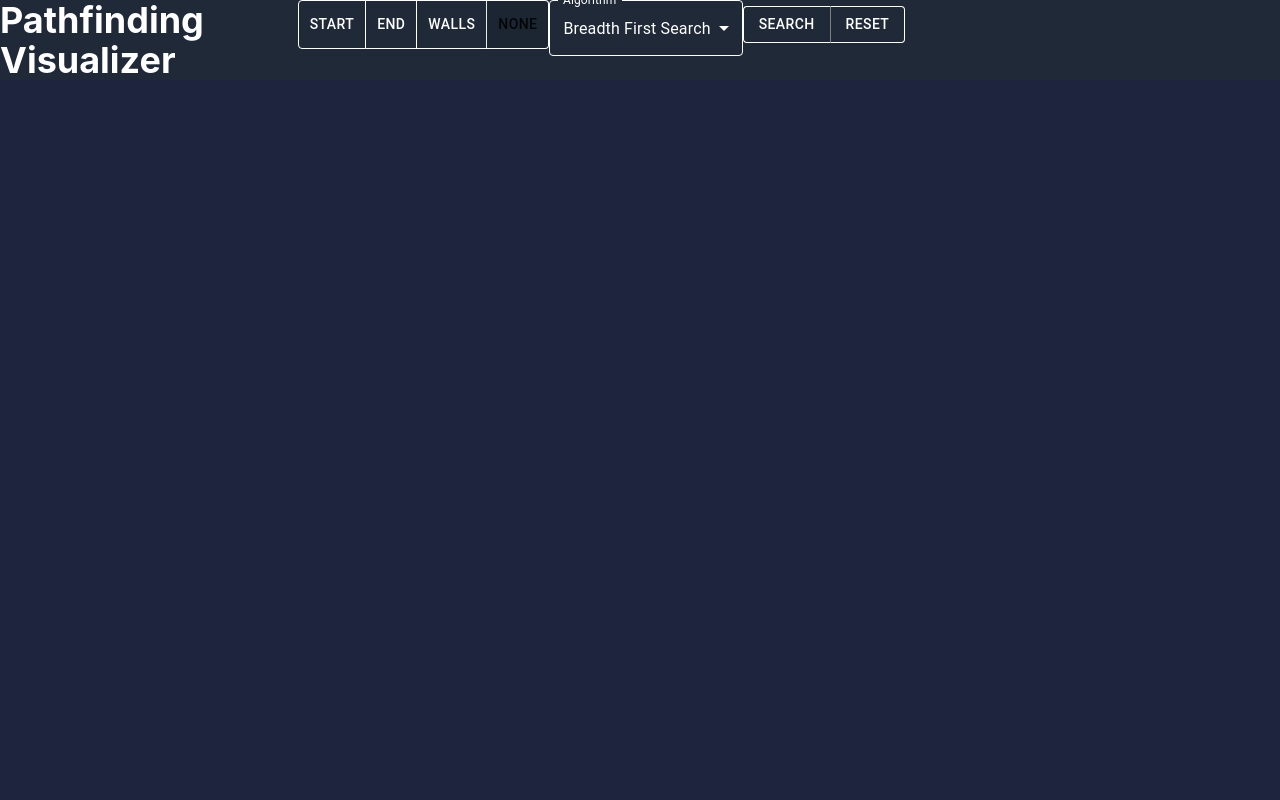
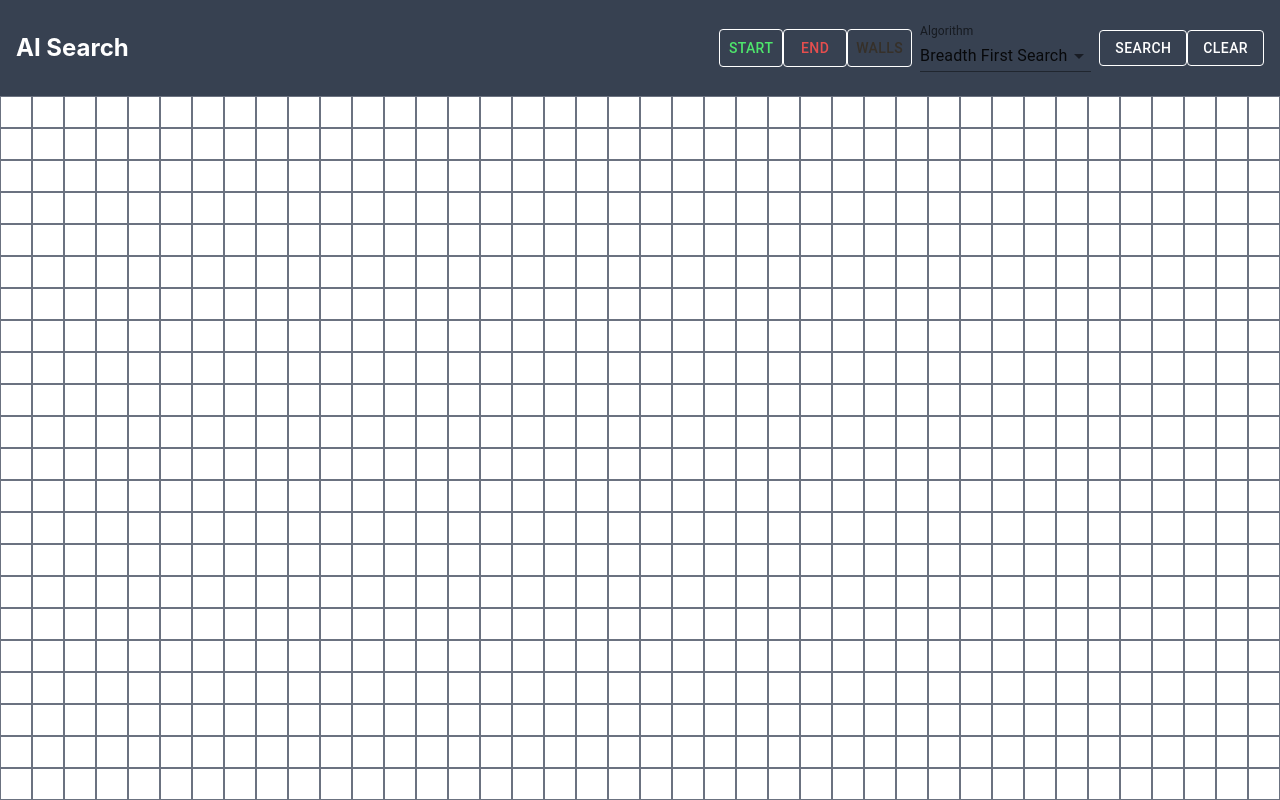
Before and after one commit to connoraleks/AISearch, a React (Create React App) app: page / in a window 1280 px wide. Built offline with nearby package versions, Linux system fonts and the light colour scheme; the HTML template or start-up script is replaced by a standard one.

Commit message:
restyled

```diff
--- a/src/components/Search.tsx
+++ b/src/components/Search.tsx
@@ -14,7 +14,8 @@ const Search = () => {
         wall: "#363029",
         visited: "#4e4ee6",
         path: "#e6e64e",
-        default: "#ffffff"
+        default: "#ffffff",
+        hover: "#1e243d"
     }
     // Algorithms for the search
     const algorithms = {
@@ -29,108 +30,263 @@ const Search = () => {
         walls: "walls",
         none: "none"
     }
+    // Number of rows for the grid, and number of columns for the grid, calculated from the size of the window given that each node is 32px by 32px
+    const numRows = Math.floor((window.innerHeight - 96) / 32); // 96px is the height of the header
+    const numCols = Math.floor(window.innerWidth / 32);
+
     // List of algorithms for the dropdown
     const algorithmList = Object.keys(algorithms);
     // State containing the algorithm to use
     const [algorithm, setAlgorithm] = useState<[string, (grid: Grid, startNode: Node, endNode: Node) => Node[]]>([algorithmList[2], algorithms[algorithmList[2] as keyof typeof algorithms]]);
     // State for the grid
-    const [grid, setGrid] = useState<Grid>(Utils.createGrid(25, 50));
+    const [grid, setGrid] = useState<Grid>(Utils.createGrid(numRows, numCols));
     // State for start node
     const [startNode, setStartNode] = useState<Node>();
     // State for end node
     const [endNode, setEndNode] = useState<Node>();
     // State containing nodes that are walls
     const [walls, setWalls] = useState<Node[]>([]);
-    // State to trigger the search
-    const [isSearching, setIsSearching] = useState<boolean>(false);
-    // State to trigger the clearing of the grid
-    const [isClearing, setIsClearing] = useState<boolean>(false);
-    // State containing whether or not the user is drawing; and if so, what they are drawing
+    // State containing the drawing mode
     const [drawing, setDrawing] = useState<string>(drawingStates.none);
+    // State containing whether or not the user is dragging while drawing
+    const [isDragging, setIsDragging] = useState<boolean>(false);
+    // State containing whether or not the user is erasing walls
+    const [isErasing, setIsErasing] = useState<boolean>(false);
+
+    // Function to handle the user clicking the clear button
+    const handleClear = () => {
+        // Reset the grid
+        setGrid(Utils.createGrid(numRows, numCols));
+        // Reset the start node
+        setStartNode(undefined);
+        // Reset the end node
+        setEndNode(undefined);
+        // Reset the walls
+        setWalls([]);
+    }
+
+    // Function to handle the user clicking the search button
+    const handleSearch = () => {
+        // Remove all isVisited and isPath properties from the grid
+        grid.nodes.forEach(row => {
+            row.forEach(node => {
+                node.isVisited = false;
+                node.isPath = false;
+            });
+        });
+        // If the start node and end node are not defined, return
+        if (!startNode || !endNode) return;
+        // Get the path from the algorithm
+        const visitedNodesInOrder = algorithm[1](grid, startNode, endNode);
+        // Get the path from the end node
+        const nodesInShortestPathOrder = Utils.getPath(endNode);
+        // For each node in the visited nodes in order list, flick the isVisited property to true
+        visitedNodesInOrder.forEach(node => {
+            setTimeout(() => {
+                grid.nodes[node.row][node.col].isVisited = true;
+                setGrid({...grid});
+            }, 15 * visitedNodesInOrder.indexOf(node));
+        });
+        // For each node in the nodes in shortest path order list, flick the isPath property to true
+        nodesInShortestPathOrder.forEach(node => {
+            setTimeout(() => {
+                grid.nodes[node.row][node.col].isPath = true;
+                setGrid({...grid});
+            }, 25 * nodesInShortestPathOrder.indexOf(node) + 15 * visitedNodesInOrder.length);
+        }
+        );
+    }
+
+
 
     return (
-        <section className='flex flex-col justify-center items-center h-full w-full relative pt-20'>
-            {/* Sticky header with title, toggle buttons, and search controls */}
-            <header className='flex flex-row justify-between items-center w-full h-20 bg-gray-800 fixed top-0 z-10'>
-                {/* Title to match the sleek mui theme */}
-                <h1 className='text-4xl text-white font-bold'>Pathfinding Visualizer</h1>
-                <div className="w-full h-full" >
-                    {/*Toggle button middle section, if the user clicks the same option twice, it will deselect it, include a clear button that looks like its attached to the toggle buttons */}
-                    <ToggleButtonGroup
-                        value={drawing}
-                        exclusive
-                        onChange={(event, newDrawing) => {
-                            if (newDrawing !== null) {
-                                setDrawing(newDrawing);
+        <section className="w-full min-h-screen flex flex-col bg-gray-300">
+            {/* Header containing the title and controls for the search/drawing */}
+            <nav className="flex flex-row justify-between items-center bg-gray-700 p-4 h-24 w-full">
+                <a href="/" className="text-2xl text-white font-bold">AI Search</a>
+                <div className="flex flex-row items-center">
+                    <div id="ButtonGroup" className="hidden md:flex flex-row items-center">
+                        <Button
+                            onClick={() => {
+                                setDrawing(drawing === drawingStates.start ? drawingStates.none : drawingStates.start);
+                            }}
+                            sx={{
+                                backgroundColor: drawing === drawingStates.start ? colors.start : 'transparent',
+                                color: drawing === drawingStates.start ? colors.default : colors.start,
+                                border: drawing === drawingStates.start ? 'none' : `1px solid white`,
+                                ":hover": {
+                                    border: `1px solid ${colors.start}`,
+                                    backgroundColor: drawing === drawingStates.start ? colors.start : 'transparent',
+                                    color: drawing === drawingStates.start ? colors.default : colors.start,
                                 }
                             }}
-                        aria-label="drawing"
+
                         >
-                        {/* Toggle button for each drawing state, should look identical to the search and reset buttons, transparent background and white text with full height to match the other buttons */}
-                        {Object.keys(drawingStates).map((state) => {
-                            return (
-                                <ToggleButton value={state} aria-label={state} sx={{ color: "white", borderColor: "white", height: "full", margin: "0" }}>
-                                    {state}
-                                </ToggleButton>
-                            );
-                        })}
-                    </ToggleButtonGroup>
-                    {/* Right Section, search controls, features dropdown to select algorithm and button to start search as well as buttons to completely clear the grid and reset the visualizations */}
-                    <FormControl
-                        variant="outlined"
-                        sx={{ color: "white", borderColor: "white", height: "full", margin: "0" }}
+                            Start
+                        </Button>
+                        <Button
+                            onClick={() => {
+                                setDrawing(drawing === drawingStates.end ? drawingStates.none : drawingStates.end);
+                            }}
+                            sx={{
+                                backgroundColor: drawing === drawingStates.end ? colors.end : 'transparent',
+                                color: drawing === drawingStates.end ? colors.default : colors.end,
+                                border: drawing === drawingStates.end ? 'none' : `1px solid white`,
+                                ":hover": {
+                                    border: `1px solid ${colors.end}`,
+                                    backgroundColor: drawing === drawingStates.end ? colors.end : 'transparent',
+                                    color: drawing === drawingStates.end ? colors.default : colors.end,
+                                }
+                            }}
                         >
-                        <InputLabel id="algorithm-label" sx={{ color: "white" }}>Algorithm</InputLabel>
-                        {/* Dropdown to select the algorithm, should feature transparent background and white text with a white border */}
+                            End
+                        </Button>
+                        <Button
+                            onClick={() => {
+                                setDrawing(drawing === drawingStates.walls ? drawingStates.none : drawingStates.walls);
+                            }}
+                            sx={{
+                                backgroundColor: drawing === drawingStates.walls ? colors.wall : 'transparent',
+                                color: drawing === drawingStates.walls ? colors.default : colors.wall,
+                                border: drawing === drawingStates.walls ? 'none' : `1px solid white`,
+                                ":hover": {
+                                    border: `1px solid ${colors.wall}`,
+                                    backgroundColor: drawing === drawingStates.walls ? colors.wall : 'transparent',
+                                    color: drawing === drawingStates.walls ? colors.default : colors.wall,
+                                }
+                            }}
+                        >
+                            Walls
+                        </Button>
+                    </div>
+                    <FormControl variant="standard" sx={{ m: 1, minWidth: 120 }}>
+                        <InputLabel>Algorithm</InputLabel>
                         <Select
-                            labelId="algorithm-label"
-                            id="algorithm"
+                            labelId="algorithm-select-label"
+                            id="algorithm-select"
                             value={algorithm[0]}
                             label="Algorithm"
                             onChange={(event: SelectChangeEvent) => {
                                 setAlgorithm([event.target.value as string, algorithms[event.target.value as keyof typeof algorithms]]);
                             }}
-                            sx={{
-                                color: "white",
-                                '.MuiOutlinedInput-notchedOutline': {
-                                    borderColor: 'white',
-                                },
-                                '&.Mui-focused .MuiOutlinedInput-notchedOutline': {
-                                    borderColor: 'white',
-                                },
-                                '&:hover .MuiOutlinedInput-notchedOutline': {
-                                    borderColor: 'white',
-                                },
-                                '.MuiSvgIcon-root ': {
-                                    fill: "white !important",
-                                },
-                                height: "full",
-                                margin: "0"
-                            }}
                         >
-                            {algorithmList.map((algorithm) => {
-                                return (
-                                    <MenuItem value={algorithm}>{algorithm}</MenuItem>
-                                );
+                            {algorithmList.map((algorithm, index) => {
+                                return <MenuItem key={index} value={algorithm}>{algorithm}</MenuItem>
                             })}
                         </Select>
                     </FormControl>
-                    {/* Button group for the search and reset buttons, they should look identical to the toggle buttons, transparent background and white text */}
-                    <ButtonGroup variant="outlined" aria-label="search and reset" sx={{ color: "white", borderColor: "white", height: "full" }}>
-                        <Button sx={{ color: "white", borderColor: "white", height: "full", ":hover": { backgroundColor: "transparent", borderColor: "gray" } }} onClick={() => {
-                            setIsSearching(true);
-                        }}>Search</Button>
-                        <Button sx={{ color: "white", borderColor: "white",  height: "full", borderLeftColor: "gray", ":hover": { backgroundColor: "transparent",  borderColor: "gray", borderLeftColor: "gray" } }} onClick={() => {
-                            setGrid(Utils.createGrid(25, 50));
-                            setWalls([]);
+                    <Button
+                        variant="outlined"
+                        sx={{
+                            color: colors.default,
+                            border: `1px solid ${colors.default}`,
+                            ":hover": {
+                                border: `1px solid ${colors.hover}`,
+                                backgroundColor: colors.default,
+                                color: colors.hover
+                            }
+                        }}
+                        onClick={handleSearch}
+                    >
+                        Search
+                    </Button>
+                    <Button
+                        variant="outlined"
+                        sx={{
+                            color: colors.default,
+                            border: `1px solid ${colors.default}`,
+                            ":hover": {
+                                border: `1px solid ${colors.hover}`,
+                                backgroundColor: colors.default,
+                                color: colors.hover
+                            }
+                        }}
+                        onClick={handleClear}
+                    >
+                        Clear
+                    </Button>
+                </div>
+            </nav>
+            {/* Grid containing the nodes, should be a square that fills the screen */}
+            <div className="flex flex-col justify-center items-center">
+                {grid.nodes.map((row, rowIndex) => {
+                    return (
+                        <div key={rowIndex} className="flex flex-row">
+                            {row.map((node, colIndex) => {
+                                return(
+                                    // Tile for each node, onHover should slightly rise from the grid, and onClick should change the state of the node.
+                                    //Advanced functionality: allow the user to draw walls by holding down the mouse button and dragging over the grid
+                                    <button
+                                        key={node.id}
+                                        disabled={drawing === drawingStates.none}
+                                        className='w-8 h-8 border border-gray-500'
+                                        style={{
+                                            backgroundColor: node.isStart ? colors.start : node.isEnd ? colors.end : node.isWall ? colors.wall : node.isPath ? colors.path : node.isVisited ? colors.visited : colors.default,
+                                            color: colors.default
+                                        }}
+                                        onMouseDown={() => {
+                                            if (drawing === drawingStates.start) {
+                                                if(startNode === node) {
                                                     setStartNode(undefined);
+                                                    node.isStart = false;
+                                                    return;
+                                                } else if(startNode) {
+                                                    startNode.isStart = false;
+                                                }
+                                                setStartNode(node);
+                                                node.isStart = true;
+                                                node.isEnd = false;
+                                                node.isWall = false;
+                                            } else if (drawing === drawingStates.end) {
+                                                if(endNode === node) {
                                                     setEndNode(undefined);
-                            setIsClearing(true);
-                        }}>Reset</Button>
-                    </ButtonGroup>
+                                                    node.isEnd = false;
+                                                    return;
+                                                } else if(endNode) {
+                                                    endNode.isEnd = false;
+                                                }
+                                                setEndNode(node);
+                                                node.isStart = false;
+                                                node.isEnd = true;
+                                                node.isWall = false;
+                                            } else if(drawing === drawingStates.walls && !node.isStart && !node.isEnd && node.isWall){
+                                                setWalls(walls.filter(wall => wall.id !== node.id));
+                                                node.isWall = false;
+                                                setIsErasing(true);
+                                            } else if (drawing === drawingStates.walls && !node.isStart && !node.isEnd) {
+                                                setWalls([...walls, node]);
+                                                node.isStart = false;
+                                                node.isEnd = false;
+                                                node.isWall = true;
+                                                setIsDragging(true);
+                                            }
+                                        }}
+                                        onMouseEnter={() => {
+                                            if (drawing === drawingStates.walls && isDragging && !node.isStart && !node.isEnd) {
+                                                setWalls([...walls, node]);
+                                                node.isStart = false;
+                                                node.isEnd = false;
+                                                node.isWall = true;
+                                            } else if (drawing === drawingStates.walls && isErasing && !node.isStart && !node.isEnd && node.isWall) {
+                                                setWalls(walls.filter(wall => wall.id !== node.id));
+                                                node.isWall = false;
+                                            }
+                                        }}
+                                        onMouseUp={() => {
+                                            if (drawing === drawingStates.walls) {
+                                                setIsDragging(false);
+                                                setIsErasing(false);
+                                            }
+                                        }}
+                                    >
+                                        {node.isStart ? 'S' : node.isEnd ? 'E' : node.isWall ? 'W' : ''}
+                                    </button>
+                                );
+                            })}
                         </div>
-            </header>
-            {/* Grid */}
+                    );
+                })}
+            </div>
         </section>
     );
 };
```
Also changed, not shown: 1 other file (tests, documents, lock files or other folders). Lines whose indentation alone changed are shown as unchanged.
